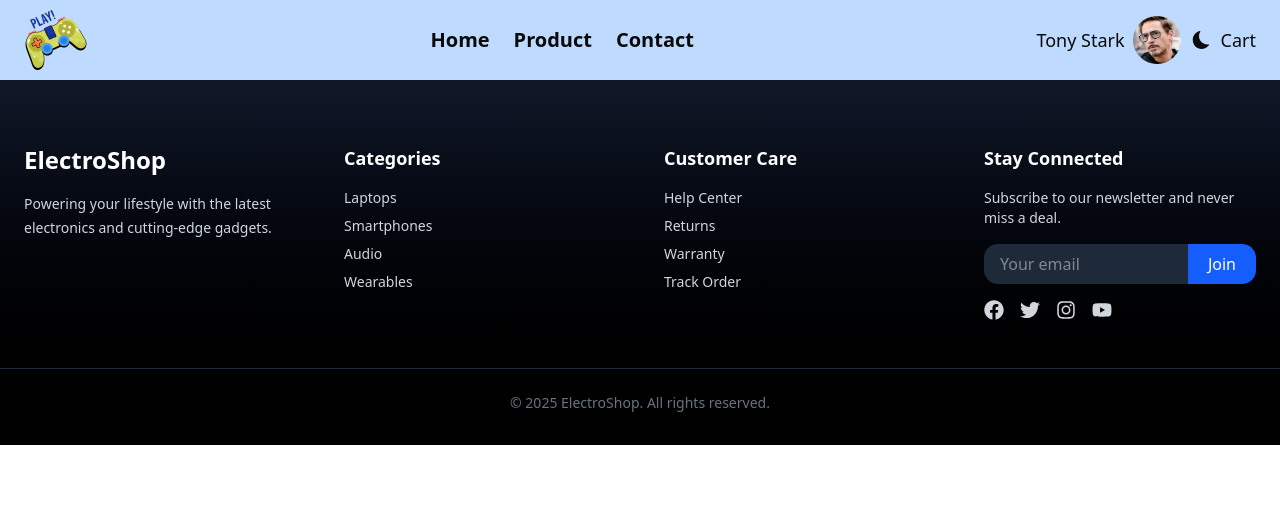
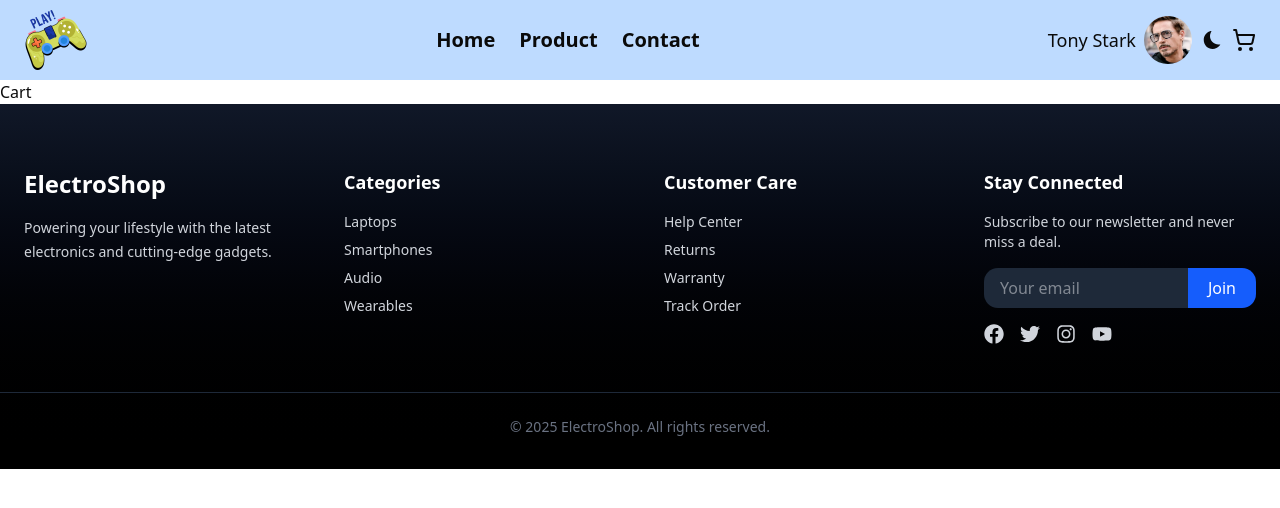
Before and after one commit to ChanVimean/Electronic-Saturday, a React (Vite) app: page /cart in a window 1280 px wide. Shown: the top 508 px of the page. Built offline with nearby package versions, Linux system fonts and the light colour scheme; no server answers.

Commit message:
add products

```diff
--- a/src/App.jsx
+++ b/src/App.jsx
@@ -5,6 +5,7 @@ import Contact from "./pages/Contact";
 import Navbar from "./components/Navbar";
 import Footer from "./components/Footer";
 import BottomBar from "./components/BottomBar";
+import Cart from "./pages/Cart";
 
 const App = () => {
   return (
@@ -18,6 +19,7 @@ const App = () => {
         <Route path="/" element={<Home />} />
         <Route path="/product" element={<Product />} />
         <Route path="/contact" element={<Contact />} />
+        <Route path="/cart" element={<Cart />} />
       </Routes>
 
       <footer>
--- a/src/components/Navbar.jsx
+++ b/src/components/Navbar.jsx
@@ -3,6 +3,7 @@ import React, { useContext } from "react";
 import { Link } from "react-router-dom";
 import { IoSunny  } from "react-icons/io5";
 import { IoIosMoon } from "react-icons/io";
+import { ShoppingCart } from "lucide-react";
 
 const Navbar = () => {
 
@@ -31,7 +32,9 @@ const Navbar = () => {
           <button onClick={toggleTheme} className="text-2xl cursor-pointer">
             {theme === "dark" ? <IoSunny /> : <IoIosMoon />}
           </button>
-          <button>Cart</button>
+          <Link to="/cart">
+            <ShoppingCart />
+          </Link>
         </section>
       </div>
     </nav>
--- /dev/null
+++ b/src/pages/Cart.jsx
@@ -0,0 +1,11 @@
+import React from 'react'
+
+const Cart = () => {
+  return (
+    <div>
+      Cart
+    </div>
+  )
+}
+
+export default Cart
--- a/src/pages/Product.jsx
+++ b/src/pages/Product.jsx
@@ -1,9 +1,37 @@
-import React from 'react'
+import ProductContext from "@/context/ProductContext";
+import { ShoppingCart } from "lucide-react";
+import React, { useContext } from "react";
 
 const Product = () => {
+  const { products } = useContext(ProductContext);
+
   return (
-    <div>Product</div>
-  )
-}
+    <div className="max-w-7xl mx-auto py-12 px-4 space-y-8">
+      <h1 className="text-4xl font-bold">Products</h1>
 
-export default Product
+      <ul className="grid grid-cols-2 md:grid-cols-3 lg:grid-cols-4 gap-4">
+        {products.map((product, index) => (
+          <li
+            key={index}
+            className="bg-blue-200 rounded-lg shadow overflow-hidden"
+          >
+            <img src={product.image} alt="Product Image" className="w-full h-60" />
+
+            <article className="p-4 space-y-2">
+              <h2 className="text-2xl line-clamp-1 font-semibold">{product.name}</h2>
+              <p className="">{product.brand}</p>
+              <p>{product.category}</p>
+              <p>${product.price}</p>
+
+              <button className="text-xl cursor-pointer">
+                <ShoppingCart />
+              </button>
+            </article>
+          </li>
+        ))}
+      </ul>
+    </div>
+  );
+};
+
+export default Product;
```
Also changed, not shown: src/utils/fetchAPI.js (+5 -4 lines).
